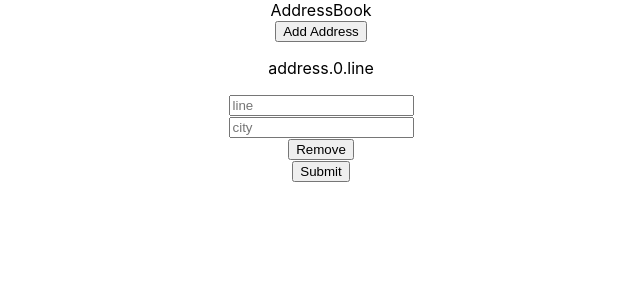
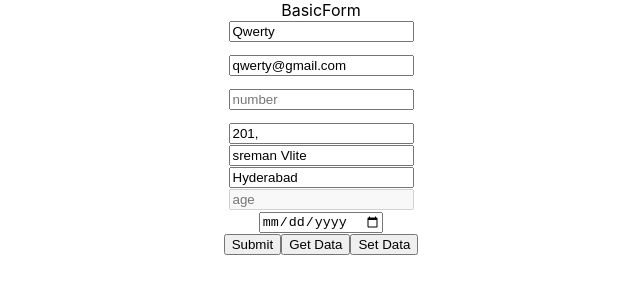
Before and after one commit to prashanthj32/reactPractise, a React (Create React App) app: page / in a window 1280 px wide. Shown: the top 300 px of the page, without its empty margins (319-959 px from the left). Built offline with nearby package versions, Linux system fonts and the light colour scheme.

Commit message:
react hook form features

```diff
--- a/src/App.js
+++ b/src/App.js
@@ -28,8 +28,8 @@ function App() {
       {/* <ProductCard  product={{name : 'asdf', rate:2000}}/> */}
       {/* <CounterNew /> */}
       {/* <UserTable /> */}
-      {/* <BasicForm /> */}
-      <AddressBook />
+      <BasicForm />
+      {/* <AddressBook /> */}
       </div>
   );
 }
--- a/src/Forms/BasicForm.jsx
+++ b/src/Forms/BasicForm.jsx
@@ -4,28 +4,45 @@ import { useForm } from 'react-hook-form'
 
 function BasicForm() {
     const form = useForm({
-        defaultValues : {
+        defaultValues: {
             username: 'Qwerty',
             email: 'qwerty@gmail.com',
             number: '',
             address: {
-                line:'201, ',
+                line: '201, ',
                 buildname: 'sreman Vlite',
                 city: 'Hyderabad'
-            }
+            },
+
+            dob: ''
         }
     });
-    const { register, handleSubmit, control, formState } = form;
-    const { errors } = formState
+    const { register, handleSubmit, control, formState, watch, getValues, setValue } = form;
+    const { errors, dirtyFields, touchedFields } = formState
     // const {name, ref, onChange} = register('username');
+
+    console.log(dirtyFields,'Dirty');
+    console.log(touchedFields,'touched');
 
     const formSubmit = (data) => {
         console.log(data, "Form submited")
     }
 
+    function getFormData(){
+        console.log('get form data', getValues())
+    }
+
+    function setFormData(){
+        console.log('set form data', setValue('username','praneeth'))
+    }
+
+
+    // const watchAge = watch()
+
     return (
         <>
             <div>BasicForm</div>
+            {/* <p>{JSON.stringify(watchAge)}</p> */}
             <div>
                 <form onSubmit={handleSubmit(formSubmit)} noValidate>
                     <input {
@@ -53,18 +70,18 @@ function BasicForm() {
                             //     }
                             // }
 
-                            validate : {
-                                notUser : (value) =>{
+                            validate: {
+                                notUser: (value) => {
                                     if (value === 'kumar@gmail.com') {
                                         return 'Email invalid'
-                                    }else{
+                                    } else {
                                         return true
                                     }
                                 },
-                                onlyGmail : (value) =>{
-                                    if(value.split('@')[1] === 'gmail.com'){
+                                onlyGmail: (value) => {
+                                    if (value.split('@')[1] === 'gmail.com') {
                                         return true;
-                                    }else{
+                                    } else {
                                         return 'only gmail is valid';
                                     }
                                 }
@@ -98,7 +115,7 @@ function BasicForm() {
                         })
                     } id="username" type='text' placeholder='line' /><br />
 
-<input {
+                    <input {
                         ...register("address.buildname", {
                             // required: {
                             //     value: true,
@@ -107,7 +124,7 @@ function BasicForm() {
                         })
                     } id="username" type='text' placeholder='buildname' /><br />
 
-<input {
+                    <input {
                         ...register("address.city", {
                             // required: {
                             //     value: true,
@@ -117,7 +134,27 @@ function BasicForm() {
                     } id="username" type='text' placeholder='username' /><br />
 
 
+                    <input {
+                        ...register("age", {
+                            valueAsNumber: true,
+                            disabled: true,
+                            required:{
+                                value: true
+                            }
+                        })
+                    } id="age" type='number' placeholder='age' /><br />
+
+                    <input {
+                        ...register("dob", {
+                            valueAsDate : true
+                        })
+                    } id="dob" type='date' placeholder='dob' /><br />
+
+
                     <button type='submit'>Submit</button>
+                    <button type='button' onClick={()=>getFormData()}>Get Data</button>
+                    <button type='button' onClick={()=>setFormData()}>Set Data</button>
+
                 </form>
             </div>
             <DevTool control={control} />
```
